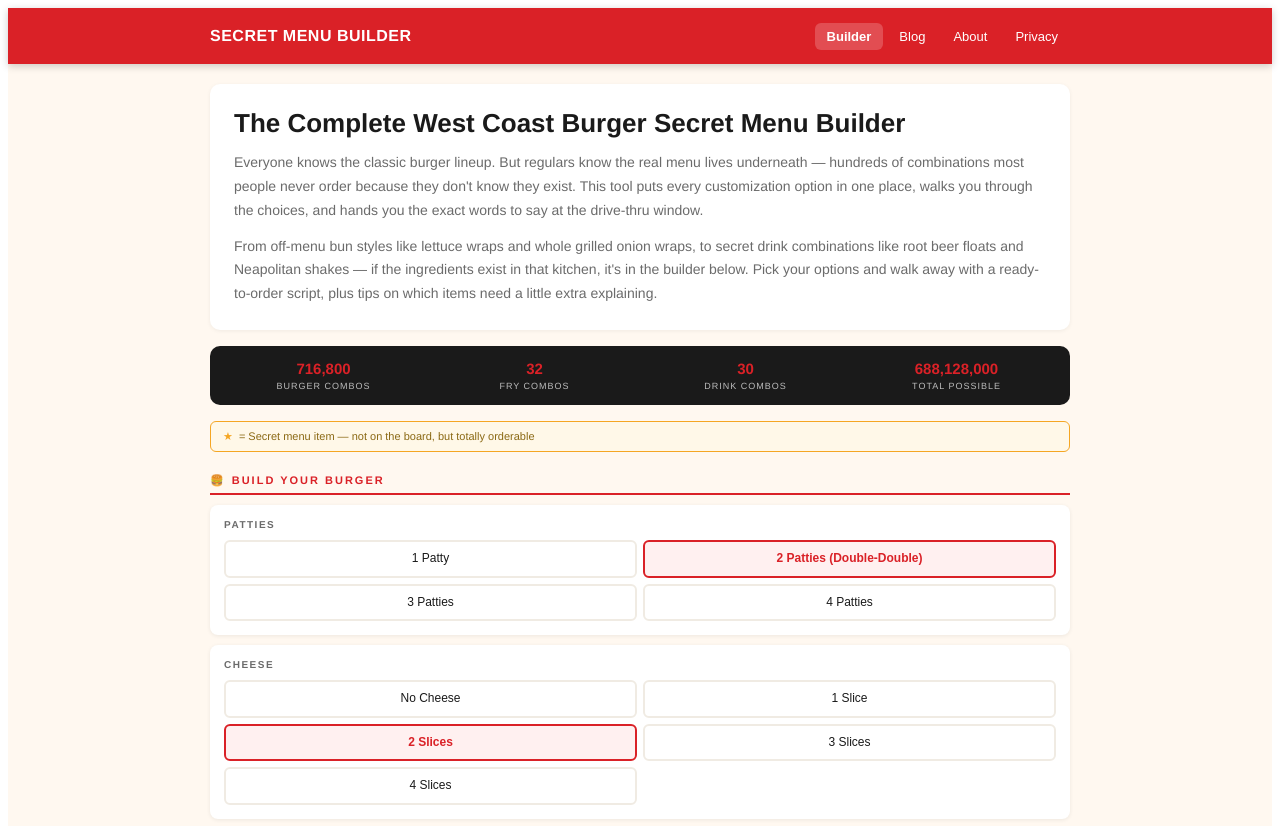
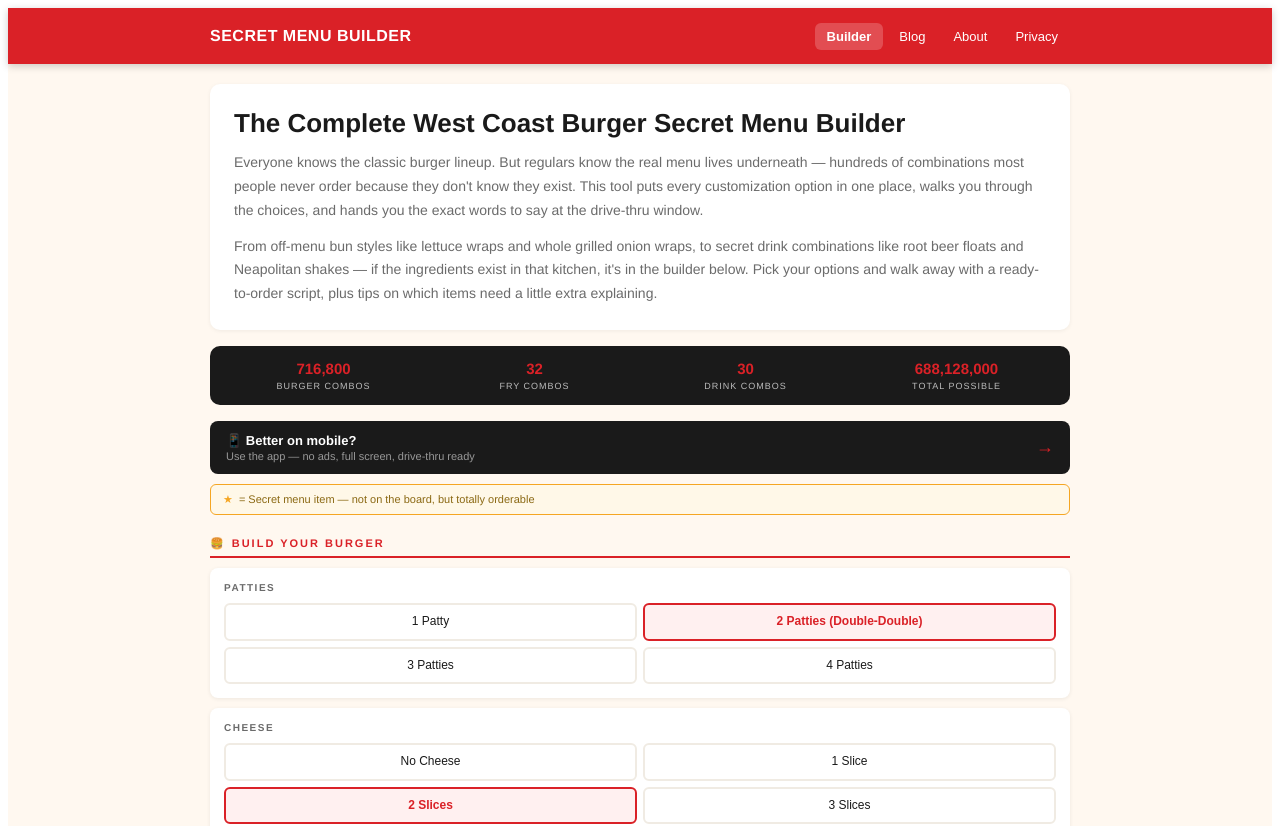
Before and after one commit to MagicalMerlinMemes/secret-menu-builder, a React (Vite) app: page / in a window 1280 px wide. Shown: the top 826 px of the page. Built offline with nearby package versions, Linux system fonts and the light colour scheme.

Commit message:
Update App.jsx

```diff
--- a/src/App.jsx
+++ b/src/App.jsx
@@ -310,6 +310,15 @@
           </div>
         ))}
       </div>
+
+      {/* Mobile app CTA */}
+      <a href="https://secretmenubuilder.app" target="_blank" rel="noopener noreferrer" style={{ display: "flex", alignItems: "center", justifyContent: "space-between", background: DARK, borderRadius: "8px", padding: "12px 16px", marginBottom: "10px", textDecoration: "none" }}>
+        <div>
+          <div style={{ fontSize: "13px", fontWeight: "800", color: WHITE }}>📱 Better on mobile?</div>
+          <div style={{ fontSize: "11px", color: "rgba(255,255,255,0.55)", marginTop: "2px" }}>Use the app — no ads, full screen, drive-thru ready</div>
+        </div>
+        <div style={{ color: RED, fontWeight: "800", fontSize: "18px" }}>→</div>
+      </a>
 
       {/* Legend */}
       <div style={{ background: "#FFF8E8", border: `1px solid ${YELLOW}`, borderRadius: "6px", padding: "8px 12px", marginBottom: "16px", fontSize: "11px", color: "#8B6914", display: "flex", gap: "6px", alignItems: "center" }}>
```
